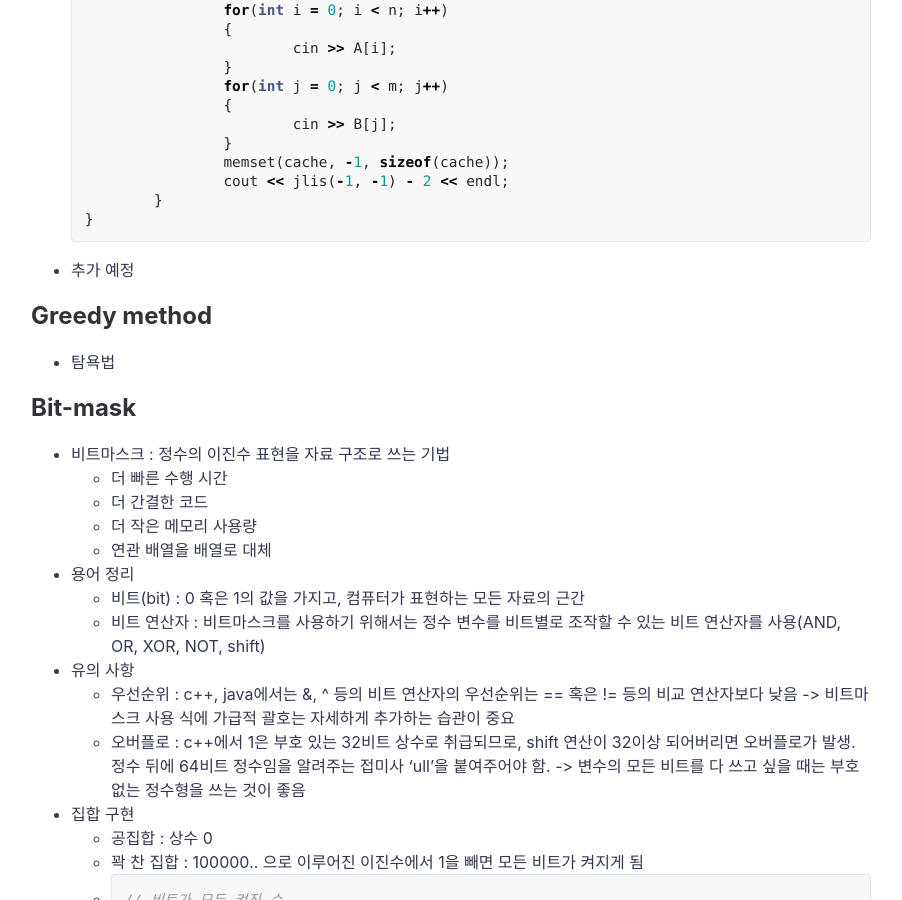
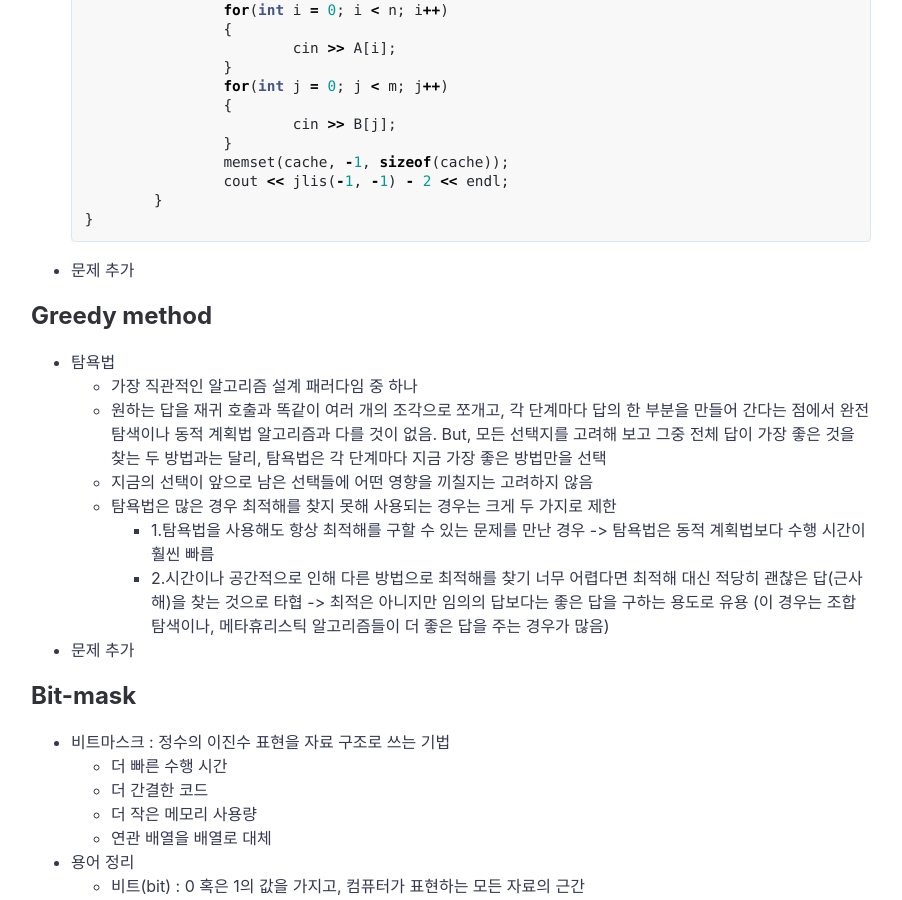
Before and after one commit to jihunparkme/jihunparkme.github.io, a Jekyll site: the page built from _posts/2020-01-06-Algorithm_1.md, in a window 1280 px wide and 900 px high, scrolled down 8498 px. Shown: the whole window, without its empty margins (189-1091 px from the left). Built offline with Jekyll 4.4.1, drawn with Linux system fonts in a browser that asks for light colours; comment, search, counter and statistics services are not loaded; some of the changed text lies outside the part shown.

Commit message:
Edit: add contents

````diff
--- a/_posts/2020-01-06-Algorithm_2.md
+++ b/_posts/2020-01-06-Algorithm_1.md
@@ -359,11 +359,18 @@ featured-img: algorithms
   }
   ```
 
-- 추가 예정
+- 문제 추가
 
 ## Greedy method
 
 - 탐욕법
+  - 가장 직관적인 알고리즘 설계 패러다임 중 하나
+  - 원하는 답을 재귀 호출과 똑같이 여러 개의 조각으로 쪼개고, 각 단계마다 답의 한 부분을 만들어 간다는 점에서 완전 탐색이나 동적 계획법 알고리즘과 다를 것이 없음. But, 모든 선택지를 고려해 보고 그중 전체 답이 가장 좋은 것을 찾는 두 방법과는 달리, 탐욕법은 각 단계마다 지금 가장 좋은 방법만을 선택
+  - 지금의 선택이 앞으로 남은 선택들에 어떤 영향을 끼칠지는 고려하지 않음
+  - 탐욕법은 많은 경우 최적해를 찾지 못해 사용되는 경우는 크게 두 가지로 제한
+    - 1.탐욕법을 사용해도 항상 최적해를 구할 수 있는 문제를 만난 경우 -> 탐욕법은 동적 계획법보다 수행 시간이 훨씬 빠름
+    - 2.시간이나 공간적으로 인해 다른 방법으로 최적해를 찾기 너무 어렵다면 최적해 대신 적당히 괜찮은 답(근사해)을 찾는 것으로 타협 -> 최적은 아니지만 임의의 답보다는 좋은 답을 구하는 용도로 유용 (이 경우는 조합 탐색이나, 메타휴리스틱 알고리즘들이 더 좋은 답을 주는 경우가 많음)
+- 문제 추가
 
 ## Bit-mask
 
````
